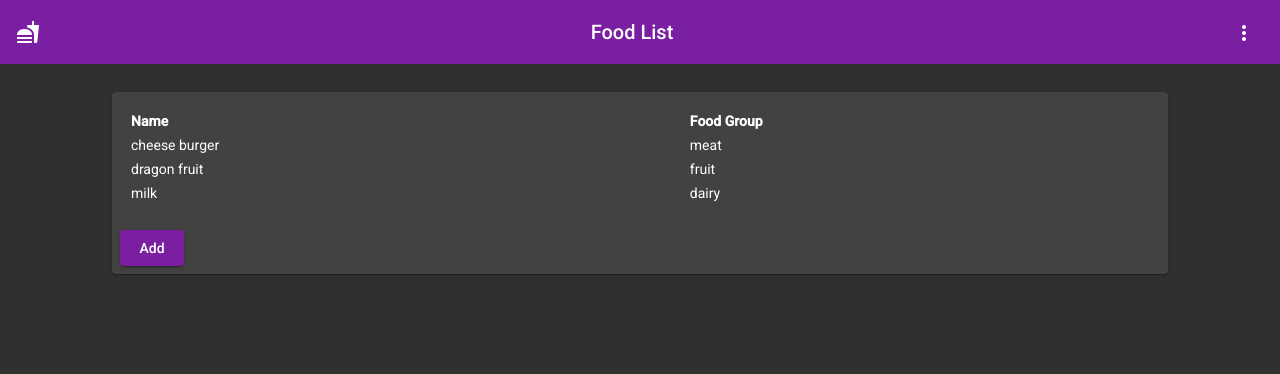
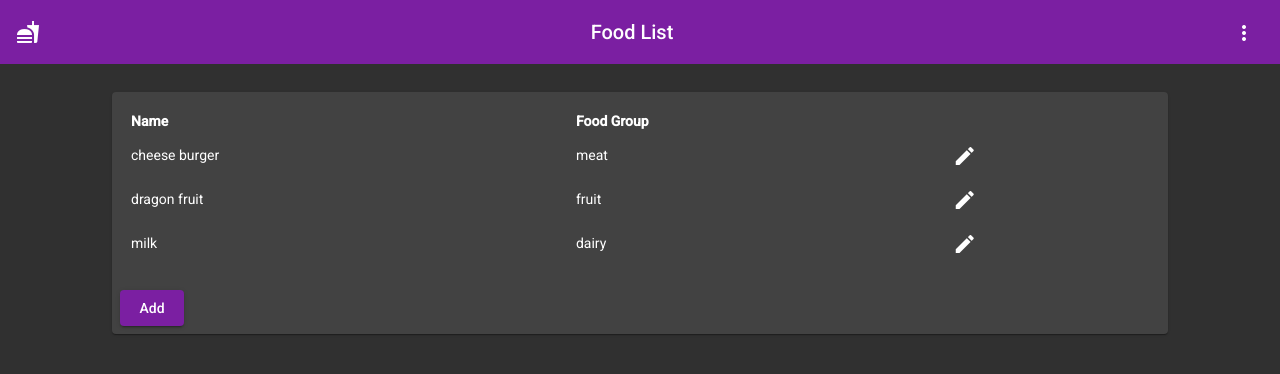
Before and after one commit to addylieber/food-list, an Angular app: page / in a window 1280 px wide. Shown: the top 374 px of the page. Built offline with nearby package versions, Linux system fonts and the light colour scheme.

Commit message:
Added edit button

```diff
--- a/src/app/app.component.html
+++ b/src/app/app.component.html
@@ -21,10 +21,16 @@
         <tr style="text-align: left">
           <th>Name</th>
           <th>Food Group</th>
+          <th></th>
         </tr>
         <tr *ngFor="let food of foodList">
           <td>{{food.name}}</td>
           <td>{{food.foodGroup}}</td>
+          <td>
+            <button mat-icon-button (click)="editFood(food)">
+              <mat-icon>edit</mat-icon>
+            </button>
+          </td>
         </tr>
       </table>
     </mat-card-content>
--- a/src/app/app.component.ts
+++ b/src/app/app.component.ts
@@ -44,6 +44,23 @@ export class AppComponent {
     });
   }
 
+  editFood(food) {
+   const dialogRef = this.dialog.open(EditDialogComponent, {
+      width: '300px',
+      data: Object.assign({}, food)
+    });
+
+    dialogRef.afterClosed().subscribe(updatedFood => {
+      if (updatedFood) {
+        Object.assign(food,updatedFood);
+        this.snackBar.open(`Updated ${food.name}!`, undefined, {
+          duration: 5000,
+          verticalPosition:"top"
+        });
+      }
+    });
+  }
+
   // addFood() {
   //   this.foodList.push({
   //     name: "spaghetti",
--- a/src/app/edit-dialog/edit-dialog.component.html
+++ b/src/app/edit-dialog/edit-dialog.component.html
@@ -1,4 +1,4 @@
-<h1 mat-dialog-title>Add Your New Food </h1>
+<h1 mat-dialog-title>{{title}}</h1>
 <div mat-dialog-content>
   <!-- <p>What's your name?</p> -->
   <mat-form-field>
--- a/src/app/edit-dialog/edit-dialog.component.ts
+++ b/src/app/edit-dialog/edit-dialog.component.ts
@@ -8,9 +8,12 @@ import { MatDialogRef, MAT_DIALOG_DATA } from '@angular/material/dialog';
 })
 export class EditDialogComponent implements OnInit {
 
+  private title: string;
+
   constructor(
     public dialogRef: MatDialogRef<EditDialogComponent>,
     @Inject(MAT_DIALOG_DATA) public food: object) {
+      this.title = this.food ? "Edit Your Food" : "Add Your New Food";
       this.food = this.food || {};
     }
 
```
